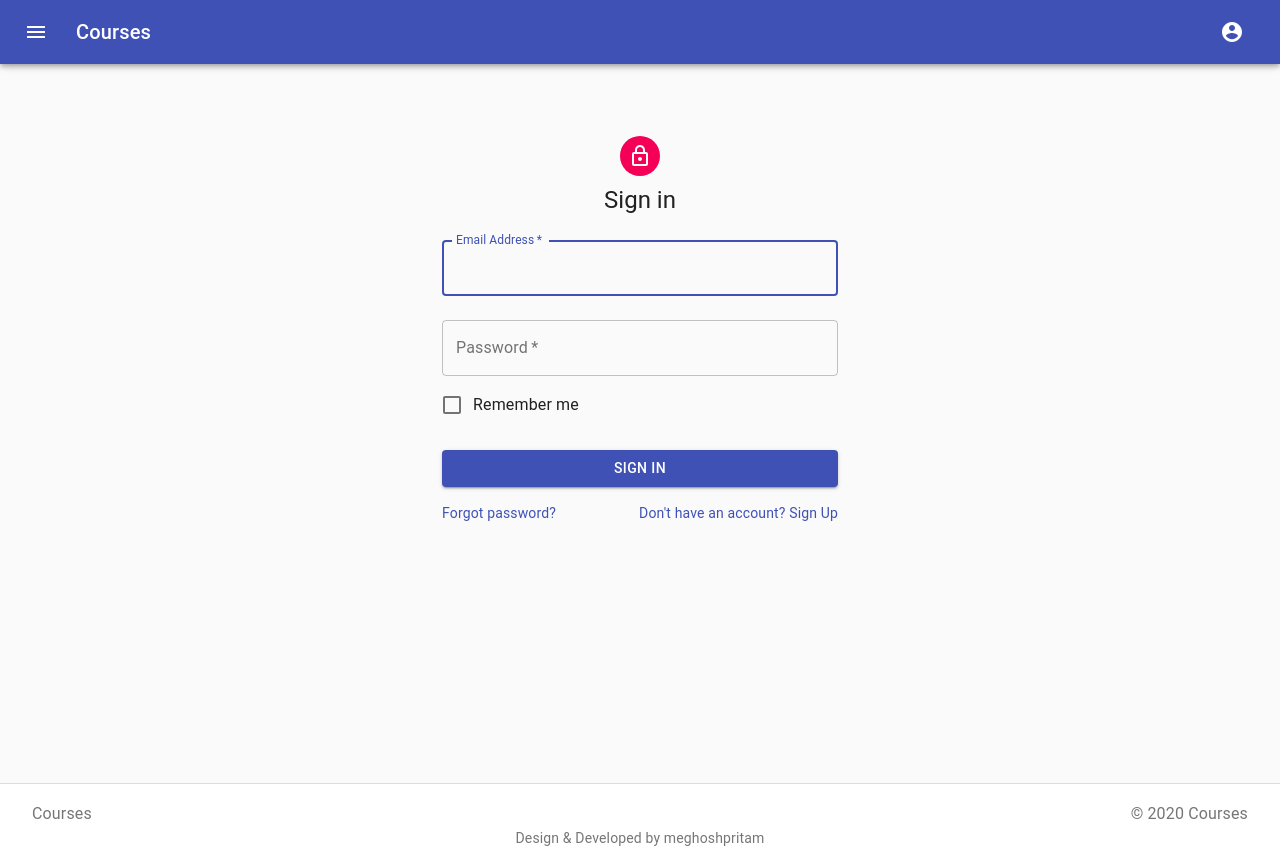
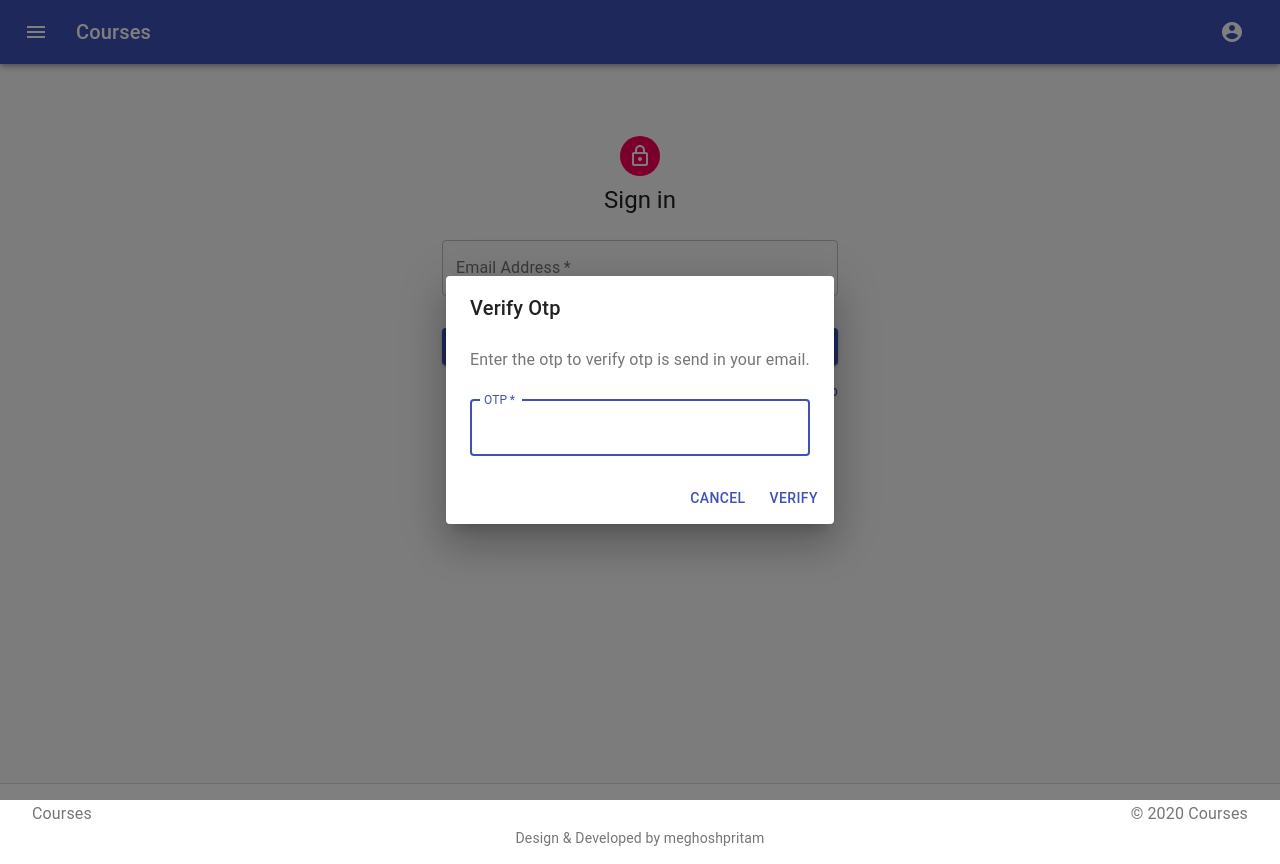
Before and after one commit to meghoshpritam/courses-client, a React (Create React App) app: page /sign-in in a window 1280 px wide. Built offline with nearby package versions, Linux system fonts and the light colour scheme; the HTML template or start-up script is replaced by a standard one.

Commit message:
:construction: update

```diff
--- a/src/App.js
+++ b/src/App.js
@@ -1,6 +1,8 @@
 import React from 'react';
 import Grid from '@material-ui/core/Grid';
+import LinearProgress from '@material-ui/core/LinearProgress';
 import { Switch, Route } from 'react-router-dom';
+import { useSelector } from 'react-redux';
 import style from './App.module.scss';
 import AppBar from './components/AppBar';
 import Home from './pages/Home';
@@ -14,12 +16,14 @@ import MyProfile from './pages/MyProfile';
 import About from './pages/About';
 
 function App() {
+  const loading = useSelector((state) => state.apiCall.loading);
   return (
     <div className={style.app}>
       <header>
         <AppBar />
       </header>
       <div className={style.main}>
+        {loading && <LinearProgress />}
         <Grid container>
           {/* <div>sidebar left</div> */}
           <Grid item xs={12}>
--- a/src/components/AppBar.js
+++ b/src/components/AppBar.js
@@ -42,7 +42,6 @@ export default function MenuAppBar() {
   const open = Boolean(anchorEl);
   const history = useHistory();
   const location = useLocation();
-
   const handleMenu = (event) => {
     setAnchorEl(event.currentTarget);
   };
--- /dev/null
+++ b/src/components/OtpVarification.js
@@ -0,0 +1,58 @@
+import React, { useState } from 'react';
+import TextField from '@material-ui/core/TextField';
+import Button from '@material-ui/core/Button';
+import Dialog from '@material-ui/core/Dialog';
+import DialogActions from '@material-ui/core/DialogActions';
+import DialogContent from '@material-ui/core/DialogContent';
+import DialogContentText from '@material-ui/core/DialogContentText';
+import DialogTitle from '@material-ui/core/DialogTitle';
+import { useSelector } from 'react-redux';
+import LinearProgress from '@material-ui/core/LinearProgress';
+
+export default ({ sumbitHandler }) => {
+  const [open, setOpen] = useState(true);
+  const [otp, setOtp] = useState('');
+
+  const apiCallState = useSelector((state) => state.apiCall);
+
+  const handleClose = () => {
+    setOpen(false);
+  };
+
+  const onSubmut = () => {
+    if (sumbitHandler !== undefined) {
+      sumbitHandler();
+    }
+  };
+
+  return (
+    <Dialog open={open} aria-labelledby="form-dialog-title">
+      {apiCallState.loading && <LinearProgress />}
+      <DialogTitle id="form-dialog-title">Verify Otp</DialogTitle>
+      <DialogContent>
+        <DialogContentText>Enter the otp to verify otp is send in your email.</DialogContentText>
+        <TextField
+          variant="outlined"
+          margin="normal"
+          required
+          fullWidth
+          type="tel"
+          id="otp"
+          label="OTP"
+          name="otp"
+          value={otp}
+          onChange={(e) => setOtp(e.target.value)}
+          autoFocus
+        />
+      </DialogContent>
+      <DialogActions>
+        <Button onClick={handleClose} color="primary" disabled={apiCallState.loading}>
+          Cancel
+        </Button>
+        <Button onClick={onSubmut} color="primary" disabled={apiCallState.loading}>
+          Verify
+        </Button>
+      </DialogActions>
+    </Dialog>
+  );
+};
--- a/src/index.js
+++ b/src/index.js
@@ -2,10 +2,13 @@ import React from 'react';
 import ReactDOM from 'react-dom';
 import { Provider } from 'react-redux';
 import { BrowserRouter as Router } from 'react-router-dom';
+import axios from 'axios';
 import App from './App';
 import store from './store';
 import * as serviceWorker from './serviceWorker';
 import './index.scss';
+
+axios.defaults.baseURL = 'localhost:4000';
 
 ReactDOM.render(
   <React.StrictMode>
--- a/src/pages/SignIn.js
+++ b/src/pages/SignIn.js
@@ -1,16 +1,18 @@
-import React from 'react';
+import React, { useState } from 'react';
+import axios from 'axios';
 import Avatar from '@material-ui/core/Avatar';
 import Button from '@material-ui/core/Button';
 import CssBaseline from '@material-ui/core/CssBaseline';
 import TextField from '@material-ui/core/TextField';
-import FormControlLabel from '@material-ui/core/FormControlLabel';
-import Checkbox from '@material-ui/core/Checkbox';
 import Link from '@material-ui/core/Link';
 import Grid from '@material-ui/core/Grid';
 import LockOutlinedIcon from '@material-ui/icons/LockOutlined';
 import Typography from '@material-ui/core/Typography';
 import { makeStyles } from '@material-ui/core/styles';
 import Container from '@material-ui/core/Container';
+import { useDispatch } from 'react-redux';
+import { setLoading, reset } from '../store/Slices/apiCall';
+import OtpVarification from '../components/OtpVarification';
 
 const useStyles = makeStyles((theme) => ({
   paper: {
@@ -34,6 +36,22 @@ const useStyles = makeStyles((theme) => ({
 
 export default function SignIn() {
   const classes = useStyles();
+  const dispatch = useDispatch();
+
+  const [email, setEmail] = useState('');
+  const [err, setErr] = useState(null);
+  const [res, setRes] = useState(null);
+
+  const sumbitHandler = async (event) => {
+    event.preventDefault();
+    dispatch(setLoading());
+    try {
+      axios.post('/auth/sign-in', { email });
+    } catch (error) {
+      setErr(error);
+    }
+    dispatch(reset());
+  };
 
   return (
     <Container component="main" maxWidth="xs">
@@ -45,32 +63,20 @@ export default function SignIn() {
         <Typography component="h1" variant="h5">
           Sign in
         </Typography>
-        <form className={classes.form} noValidate>
+        <form className={classes.form} noValidate={false} onSubmit={sumbitHandler}>
           <TextField
             variant="outlined"
             margin="normal"
             required
             fullWidth
+            type="email"
             id="email"
             label="Email Address"
             name="email"
             autoComplete="email"
+            value={email}
+            onChange={(e) => setEmail(e.target.value)}
             autoFocus
-          />
-          <TextField
-            variant="outlined"
-            margin="normal"
-            required
-            fullWidth
-            name="password"
-            label="Password"
-            type="password"
-            id="password"
-            autoComplete="current-password"
-          />
-          <FormControlLabel
-            control={<Checkbox value="remember" color="primary" />}
-            label="Remember me"
           />
           <Button
             type="submit"
@@ -81,12 +87,7 @@ export default function SignIn() {
           >
             Sign In
           </Button>
-          <Grid container>
-            <Grid item xs>
-              <Link href="#" variant="body2">
-                Forgot password?
-              </Link>
-            </Grid>
+          <Grid container justify="flex-end">
             <Grid item>
               <Link href="/sign-up" variant="body2">
                 Don't have an account? Sign Up
@@ -94,6 +95,7 @@ export default function SignIn() {
             </Grid>
           </Grid>
         </form>
+        <OtpVarification />
       </div>
     </Container>
   );
--- a/src/pages/SignUp.js
+++ b/src/pages/SignUp.js
@@ -1,16 +1,17 @@
-import React from 'react';
+import React, { useState } from 'react';
 import Avatar from '@material-ui/core/Avatar';
 import Button from '@material-ui/core/Button';
 import CssBaseline from '@material-ui/core/CssBaseline';
 import TextField from '@material-ui/core/TextField';
-import FormControlLabel from '@material-ui/core/FormControlLabel';
-import Checkbox from '@material-ui/core/Checkbox';
 import Link from '@material-ui/core/Link';
 import Grid from '@material-ui/core/Grid';
 import LockOutlinedIcon from '@material-ui/icons/LockOutlined';
 import Typography from '@material-ui/core/Typography';
 import { makeStyles } from '@material-ui/core/styles';
 import Container from '@material-ui/core/Container';
+import { useDispatch } from 'react-redux';
+import axios from 'axios';
+import { setLoading, reset } from '../store/Slices/apiCall';
 
 const useStyles = makeStyles((theme) => ({
   paper: {
@@ -34,6 +35,24 @@ const useStyles = makeStyles((theme) => ({
 
 export default function SignUp() {
   const classes = useStyles();
+  const dispatch = useDispatch();
+
+  const [state, setState] = useState({ name: '', email: '', err: null, res: null });
+
+  const changeState = (name) => (event) => {
+    setState({ ...state, [name]: event.target.value });
+  };
+
+  const sumbitHandler = async (event) => {
+    event.preventDefault();
+    dispatch(setLoading());
+    try {
+      axios.post('/auth/sign-up', { email: state.email, name: state.name });
+    } catch (error) {
+      setState({ ...state, err: error });
+    }
+    dispatch(reset());
+  };
 
   return (
     <Container component="main" maxWidth="xs">
@@ -45,29 +64,20 @@ export default function SignUp() {
         <Typography component="h1" variant="h5">
           Sign up
         </Typography>
-        <form className={classes.form} noValidate>
+        <form className={classes.form} noValidate={false} onSubmit={sumbitHandler}>
           <Grid container spacing={2}>
-            <Grid item xs={12} sm={6}>
+            <Grid item xs={12}>
               <TextField
-                autoComplete="fname"
-                name="firstName"
+                autoComplete="name"
+                name="name"
                 variant="outlined"
                 required
                 fullWidth
-                id="firstName"
-                label="First Name"
+                id="name"
+                label="Name"
                 autoFocus
-              />
-            </Grid>
-            <Grid item xs={12} sm={6}>
-              <TextField
-                variant="outlined"
-                required
-                fullWidth
-                id="lastName"
-                label="Last Name"
-                name="lastName"
-                autoComplete="lname"
+                value={state.name}
+                onChange={changeState('name')}
               />
             </Grid>
             <Grid item xs={12}>
@@ -76,27 +86,12 @@ export default function SignUp() {
                 required
                 fullWidth
                 id="email"
+                type="email"
                 label="Email Address"
                 name="email"
                 autoComplete="email"
-              />
-            </Grid>
-            <Grid item xs={12}>
-              <TextField
-                variant="outlined"
-                required
-                fullWidth
-                name="password"
-                label="Password"
-                type="password"
-                id="password"
-                autoComplete="current-password"
-              />
-            </Grid>
-            <Grid item xs={12}>
-              <FormControlLabel
-                control={<Checkbox value="allowExtraEmails" color="primary" />}
-                label="I want to receive inspiration, marketing promotions and updates via email."
+                value={state.email}
+                onChange={changeState('email')}
               />
             </Grid>
           </Grid>
--- /dev/null
+++ b/src/store/Slices/apiCall.js
@@ -0,0 +1,40 @@
+import { createSlice } from '@reduxjs/toolkit';
+
+const initStage = {
+  loading: false,
+  success: false,
+  error: false,
+};
+
+export const counterSlice = createSlice({
+  name: 'apiCall',
+  initialState: {
+    ...initStage,
+  },
+  reducers: {
+    setLoading: (state) => {
+      state.loading = true;
+      state.success = false;
+      state.error = false;
+    },
+    setSuccess: (state) => {
+      state.loading = false;
+      state.success = true;
+      state.error = false;
+    },
+    setError: (state) => {
+      state.loading = false;
+      state.success = false;
+      state.error = true;
+    },
+    reset: (state) => {
+      state = { ...initStage };
+    },
+  },
+});
+
+export const { setLoading, setSuccess, setError, reset } = counterSlice.actions;
+
+export const selectApiCall = (state) => state.ApiCall;
+
+export default counterSlice.reducer;
--- a/src/store/index.js
+++ b/src/store/index.js
@@ -1,8 +1,8 @@
 import { configureStore } from '@reduxjs/toolkit';
-import counterReducer from './Slices/counterSlice';
+import apiCallReducer from './Slices/apiCall';
 
 export default configureStore({
   reducer: {
-    counter: counterReducer,
+    apiCall: apiCallReducer,
   },
 });
```
